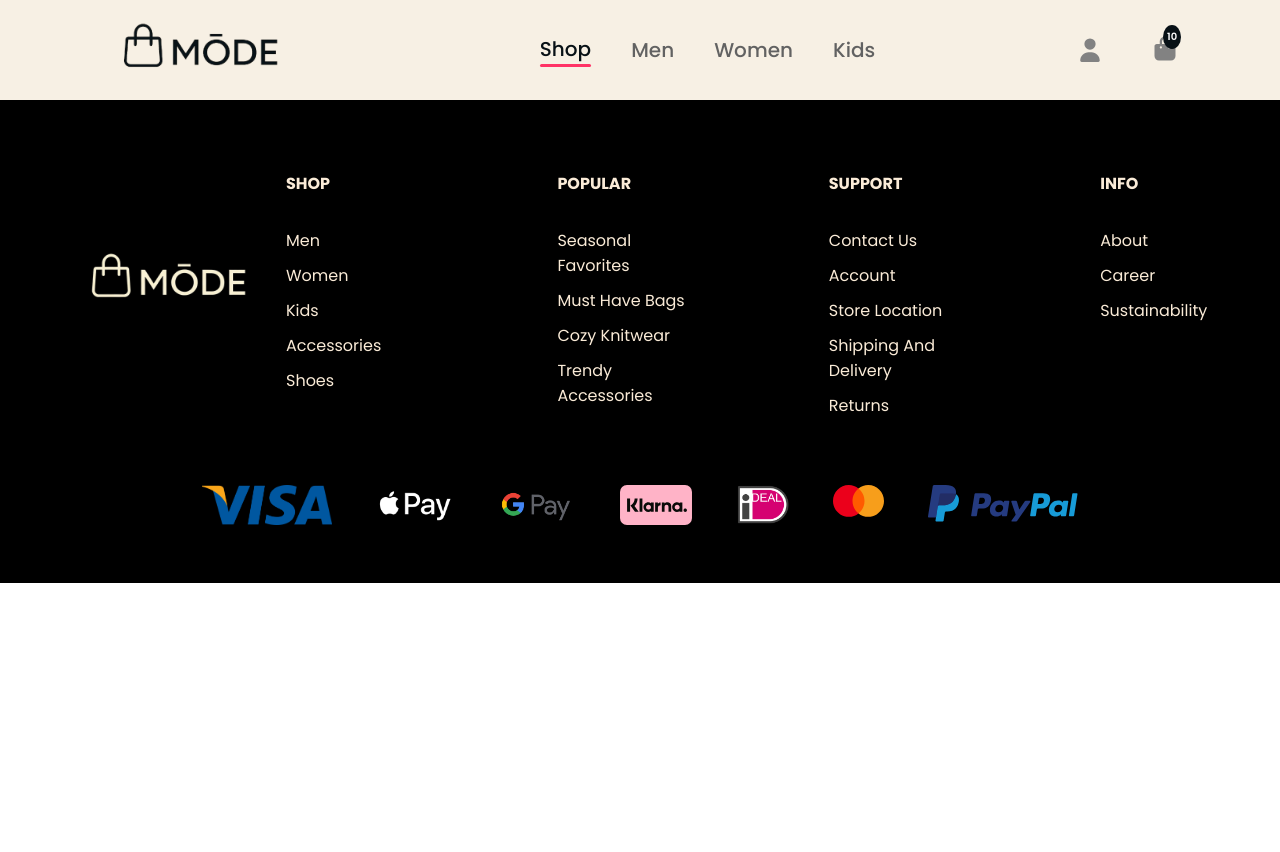
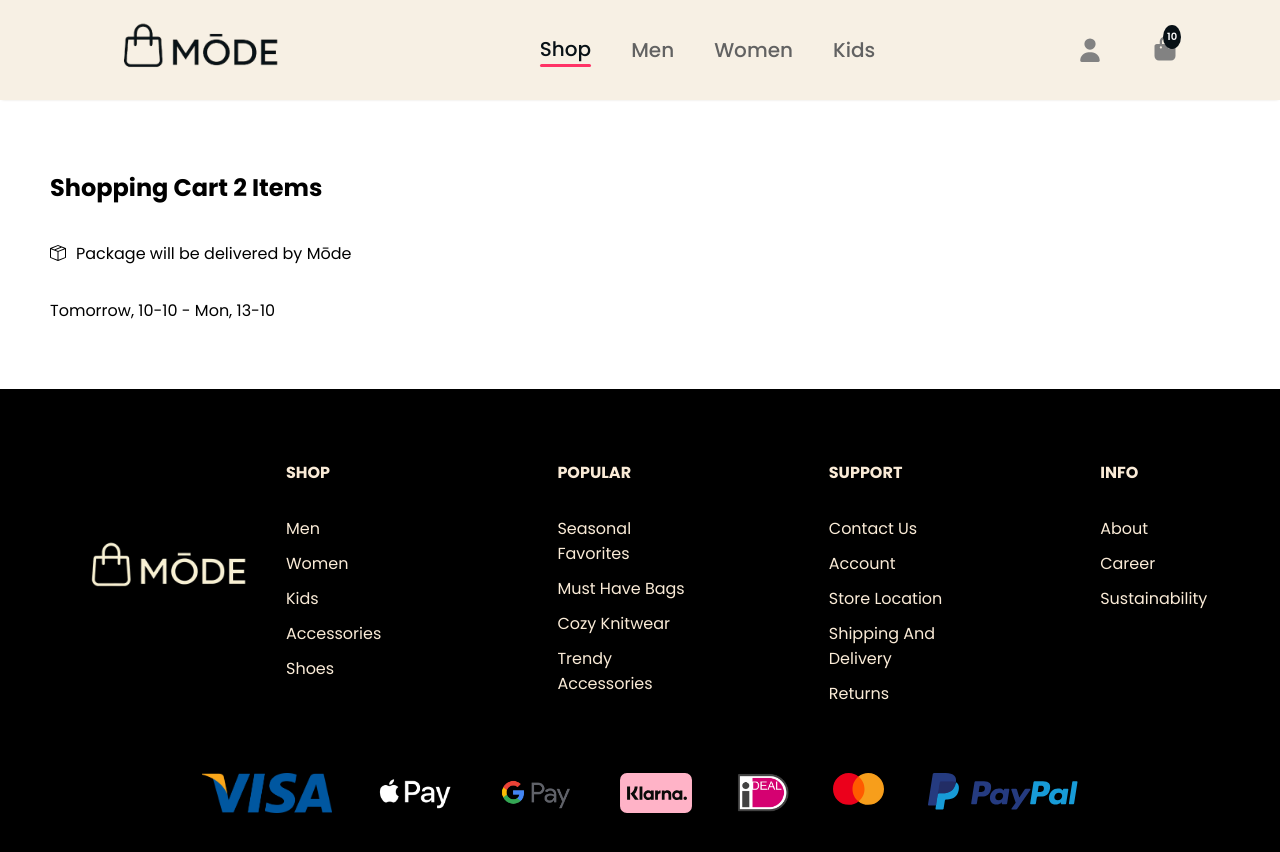
Before and after one commit to christinematta/Mode_ecommerce_website, a React (Create React App) app: page /cart in a window 1280 px wide. Shown: the top 852 px of the page. Before the commit the page ends 800 px from the top, so only its background shows below. Built offline with nearby package versions, Linux system fonts and the light colour scheme.

Commit message:
WIP cart-display

```diff
--- /dev/null
+++ b/src/Components/CartDisplay/CartDisplay.css
@@ -0,0 +1,19 @@
+.cart-container{
+  display: flex;
+  flex-direction: column;
+
+}
+.cart-left{
+  display: flex;
+  flex-direction: column;
+  align-items: flex-start;
+  width: 60%;
+  padding: 50px;
+
+}
+.cart-left .delivery-data{
+  display: flex;
+  flex-direction: row;
+  gap: 10px;
+  align-items: center;
+}
--- /dev/null
+++ b/src/Components/CartDisplay/CartDisplay.jsx
@@ -0,0 +1,23 @@
+import React from "react";
+import "./CartDisplay.css";
+import { BsBoxSeam } from "react-icons/bs";
+
+const CartDisplay = () => {
+  return (
+    <div className="cart-container">
+      <div className="cart-left">
+        <h2>
+          Shopping Cart <span> 2 Items</span>
+        </h2>
+        <div className="delivery-data">
+          <BsBoxSeam />
+          <p>Package will be delivered by Mōde</p>
+        </div>
+        <p>Tomorrow, 10-10 - Mon, 13-10</p>
+      </div>
+      <div className="cart-right"></div>
+    </div>
+  );
+};
+
+export default CartDisplay;
--- a/src/Pages/Cart.jsx
+++ b/src/Pages/Cart.jsx
@@ -1,11 +1,8 @@
-import React from 'react'
+import React from "react";
+import CartDisplay from "../Components/CartDisplay/CartDisplay";
 
 const Cart = () => {
-  return (
-    <div>
+  return <CartDisplay />;
+};
 
-    </div>
-  )
-}
-
-export default Cart
+export default Cart;
```
Also changed, not shown: src/Components/CartItem/CartItem.jsx (added, +13 -0 lines), src/Components/CartItem/CartItem.css (added).
